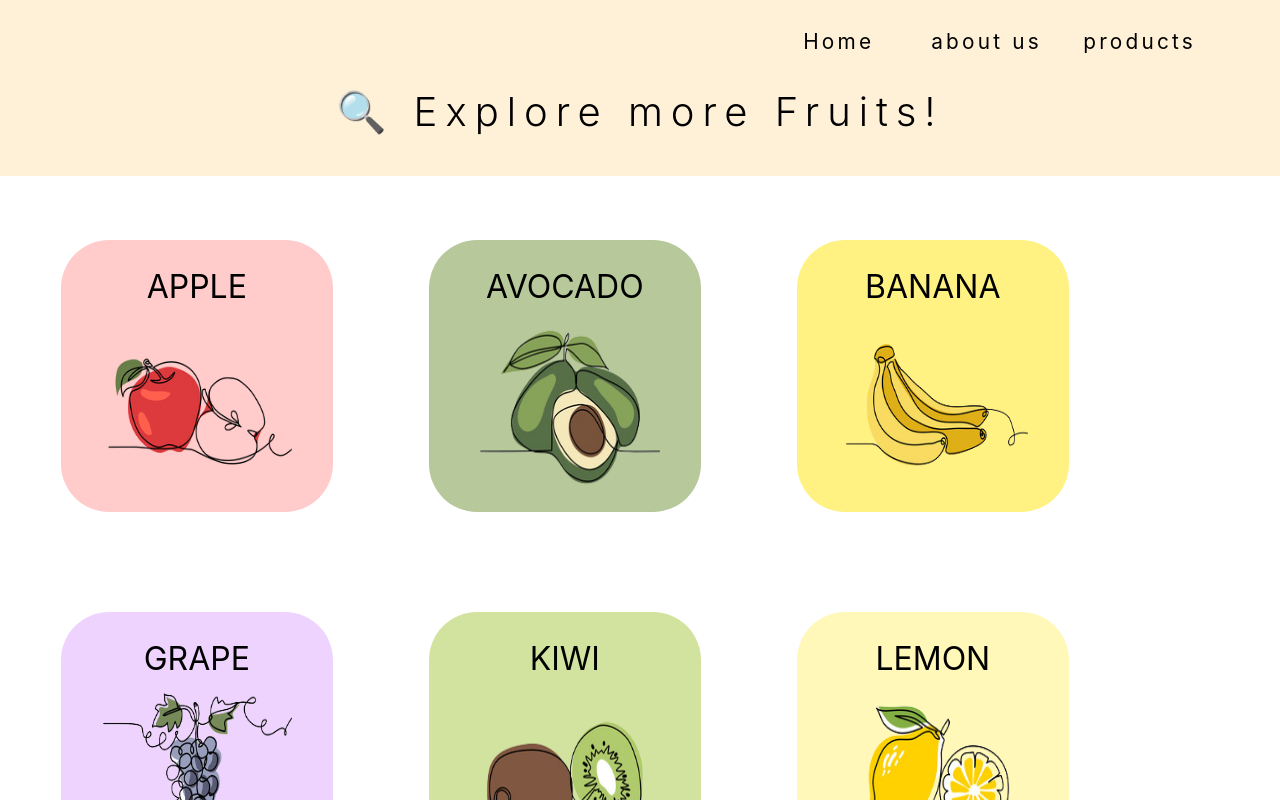
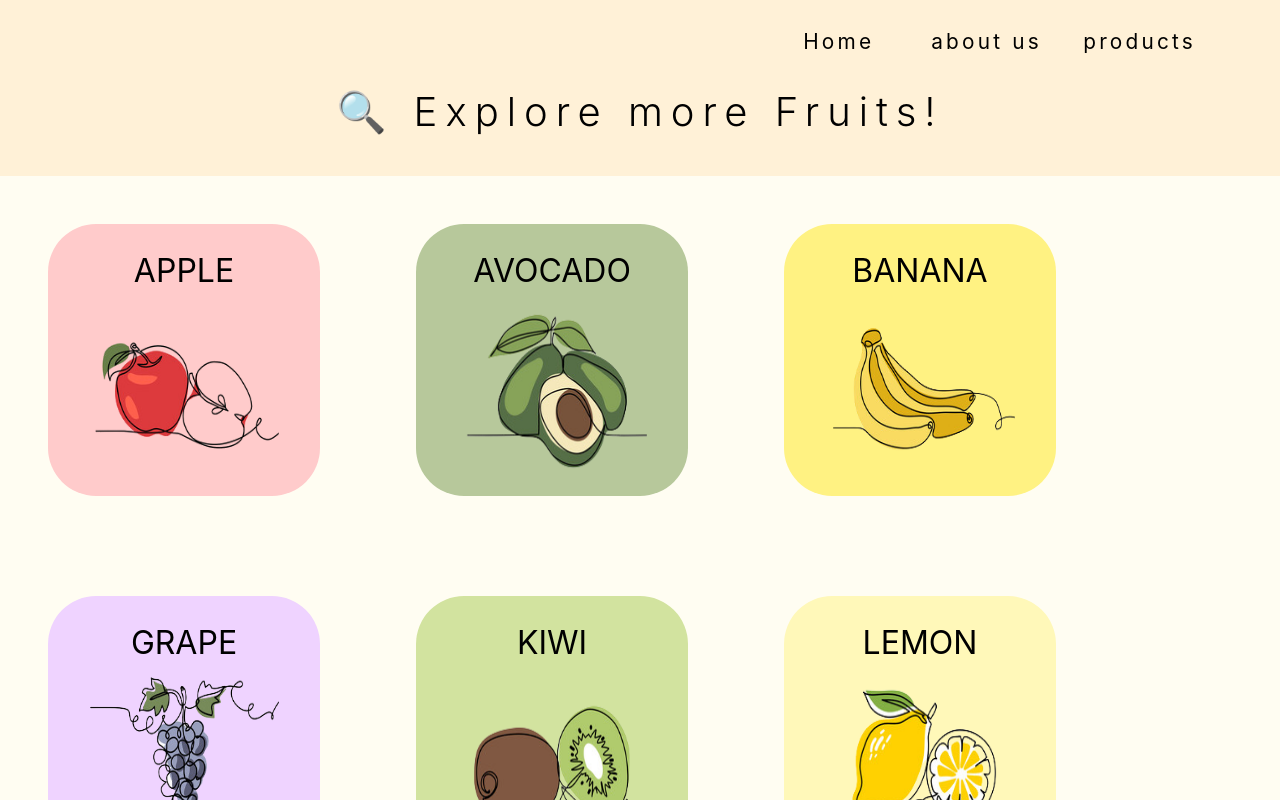
Before and after one commit to 2022-Winter-Bootcamp-team-L/frontend, a React (Create React App) app in the folder hey-apple/: page / in a window 1280 px wide. Shown: the top 800 px of the page. Built offline with nearby package versions, Linux system fonts and the light colour scheme.

Commit message:
feat: 도감페이지 카드에 호버시 카드 확대 및 위에 헤더 배경색 바뀌는 애니메이션 추가
도감페이지 ui관련 애니메이션 추가했습니다..!

```diff
--- a/hey-apple/src/components/ProductCard.jsx
+++ b/hey-apple/src/components/ProductCard.jsx
@@ -4,10 +4,10 @@ import React, {useState,
   ChangeEvent,
   useRef} from 'react';
 import '../scss/Products.scss'
-function ProductCard({name,color}){
-  console.log(color);
+function ProductCard({name,color,setheadbg}){
   const imgurl = `/image/${name}.png`;
-  return(<div id = "productcard" style={{backgroundColor: `${color}`}}>
+  return(<div id = "productcard" style={{backgroundColor: `${color}`}} onMouseEnter={() => setheadbg(`${color}`)}
+  onMouseLeave={() => setheadbg(`${color}`)}>
     <div id="productname" >{name}</div>
     <img src={imgurl} className = "productimg"/>
   </div>)
--- a/hey-apple/src/page/Products.jsx
+++ b/hey-apple/src/page/Products.jsx
@@ -14,18 +14,17 @@ function Products() {
                 "PEAR",color:"#FFECA9"},{name:
                   "PERSIMMON",color:"#FFBB89"},{name:
                     "PINEAPPLE",color:"#F6CF6B"}]);
-console.log(productinfo[2].name);
-
+  const [headbg,setheadbg] = useState("#FFF1D7");
 return (
   <div id = "productwrap">
-    <div id = "productshead">
+    <div id = "productshead" style={{backgroundColor: `${headbg}`}} >
       <div id = "productsheadletter">
     🔍 Explore more Fruits!
     </div>
     </div>
-    <div id = "productscontents">
+    <div id = "productscontents" >
       {productinfo.map(function(a,i){
-        return(<ProductCard name = {productinfo[i].name} color={productinfo[i].color}/>);
+        return(<ProductCard name = {productinfo[i].name} color={productinfo[i].color} setheadbg = {setheadbg}/>);
       })
     }
     </div>
--- a/hey-apple/src/scss/Products.scss
+++ b/hey-apple/src/scss/Products.scss
@@ -36,6 +36,7 @@
   background-color: #FFF1D7;
   position:fixed;
   z-index:2;
+  transition:0.5s
 }
 #productsheadletter{
   width:60%;
@@ -54,10 +55,9 @@ font-weight: 300;
 #productscontents{
   height:fit-content;
   position:absolute;
-  top:12rem;
-  bottom:15rem;
-  margin-left:1%;
-  margin-right:1%;
+  top:11rem;
+  background: #FFFDF2;
+  transition:0.3s;
 }
 #productcard{
   width:17rem;
@@ -69,6 +69,11 @@ font-weight: 300;
   margin-bottom:3.0rem;
   border-radius: 3.0rem;
   position: relative;
+  transition: all 0.2s linear;
+  cursor:pointer;
+}
+#productcard:hover{
+  transform: scale(1.1);
 }
 #productname{
   width:80%;
```
